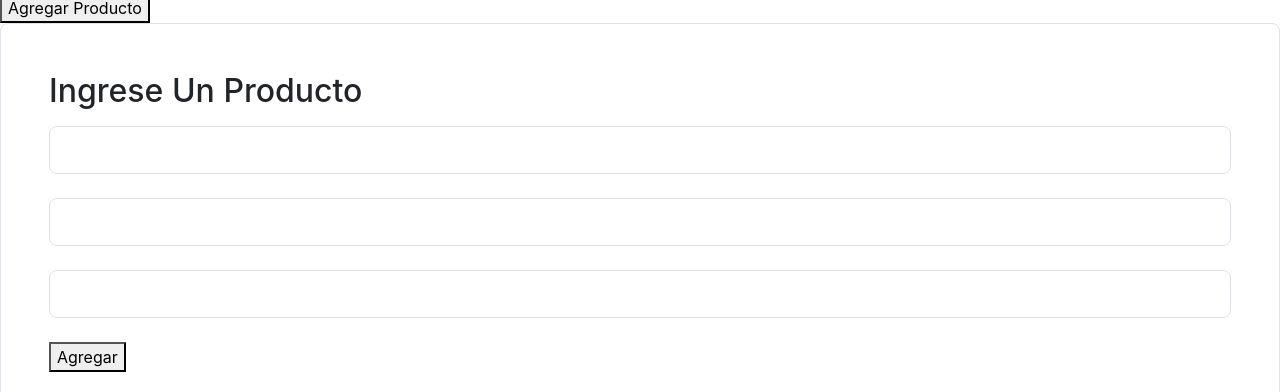
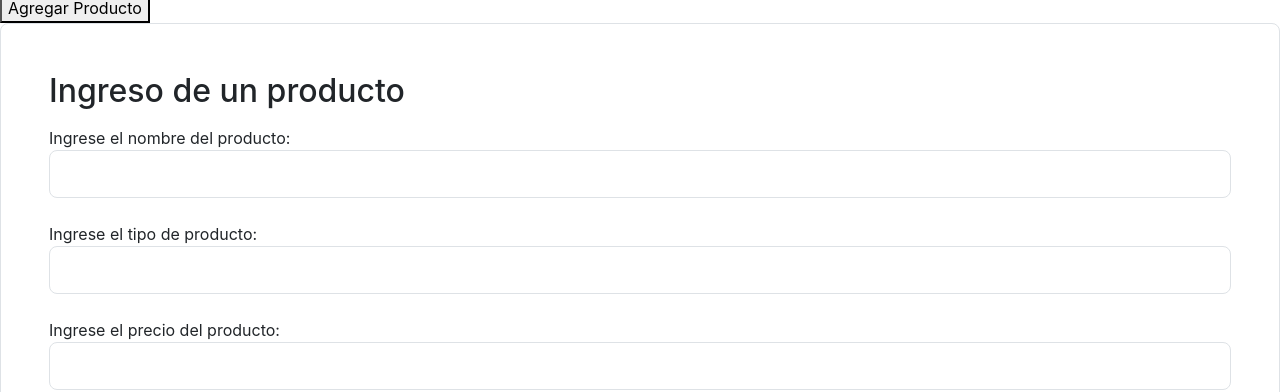
Before and after one commit to felidegasperi/Matuco, a React (Create React App) app in the folder matuco/: page /products in a window 1280 px wide. Both pictures are taken after a click on the button "Agregar Producto". Shown: the part 123-515 px from the top of the page. Built offline with nearby package versions, Linux system fonts and the light colour scheme; no server answers.

Commit message:
code cleanup

```diff
--- a/matuco/src/components/products/FormProduct.js
+++ b/matuco/src/components/products/FormProduct.js
@@ -8,6 +8,7 @@ const FormProduct = ({ onPostNewProductHandler }) => {
   const nameProductRef = useRef(null);
   const typeProductRef = useRef(null);
   const priceProductRef = useRef(null);
+
   const changeNameProductHandler = (e) => {
     setNameProduct(e.target.value);
   };
@@ -18,6 +19,7 @@ const FormProduct = ({ onPostNewProductHandler }) => {
   const changePriceProductHandler = (e) => {
     setPriceProduct(e.target.value);
   };
+
   const productHandler = () => {
     if (nameProductRef.current.value.length === 0) {
       nameProductRef.current.focus();
@@ -29,8 +31,9 @@ const FormProduct = ({ onPostNewProductHandler }) => {
 
   return (
     <form className="border rounded-3 p-5 ">
-      <h2>Ingrese Un Producto</h2>
+      <h2>Ingreso de un producto</h2>
       <div className="input-conteiner mt-3 mb-4">
+        <label>Ingrese el nombre del producto:</label>
         <input
           className="form-control form-control-lg"
           placeholder=""
@@ -41,6 +44,7 @@ const FormProduct = ({ onPostNewProductHandler }) => {
         />
       </div>
       <div className="input-conteiner mt-3 mb-4">
+        <label>Ingrese el tipo de producto:</label>
         <input
           className="form-control form-control-lg"
           placeholder=""
@@ -51,6 +55,7 @@ const FormProduct = ({ onPostNewProductHandler }) => {
         />
       </div>
       <div className="input-conteiner mt-3 mb-4">
+        <label>Ingrese el precio del producto:</label>
         <input
           className="form-control form-control-lg"
           placeholder=""
@@ -60,6 +65,7 @@ const FormProduct = ({ onPostNewProductHandler }) => {
           onChange={changePriceProductHandler}
         />
       </div>
+      <div className="text-danger">{error}</div>
       <button onClick={productHandler}>Agregar</button>
     </form>
   );
```
